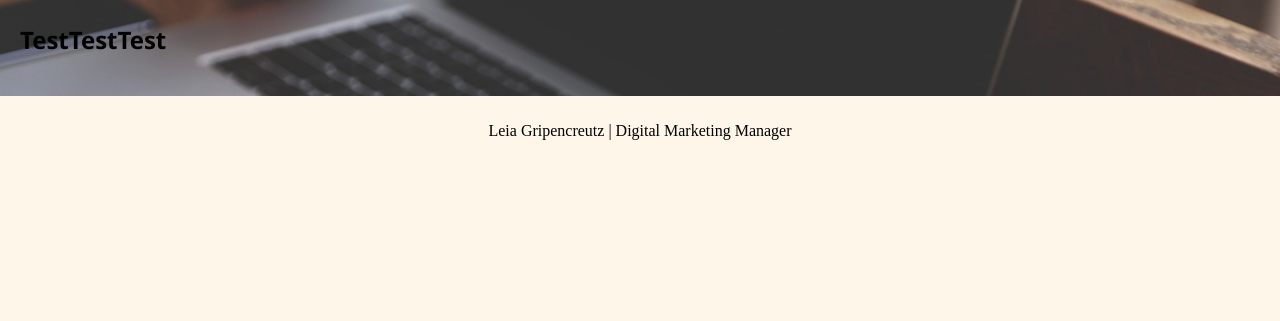
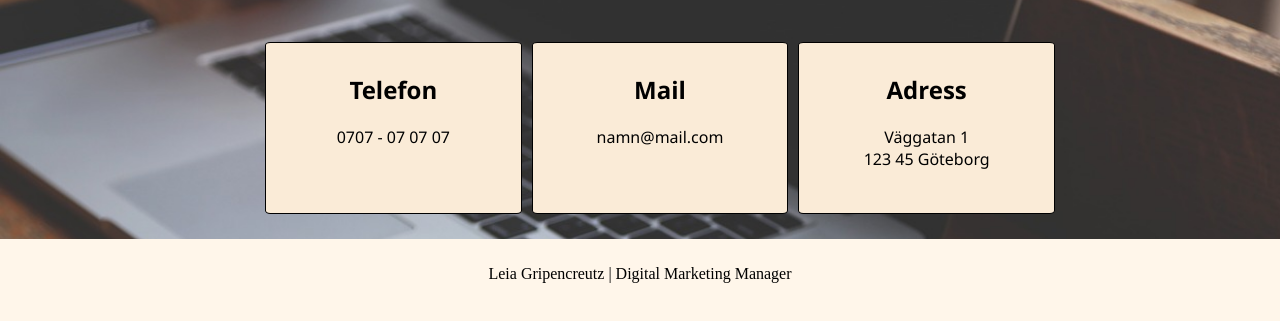
Before and after one commit to lgripen/Profile, a plain HTML site: page kontakt.html in a window 1280 px wide. Shown: the part 173-494 px from the top of the page. Drawn offline with Linux system fonts and the light colour scheme.

Commit message:
Updated Contact
Updated contact page and CSS

```diff
--- a/kontakt.html
+++ b/kontakt.html
@@ -29,9 +29,17 @@
             <p class="pName">Välkommen till min profilsida. Här kan du lätta hitta information om och kontaktuppgifter till mig, Leia Gripencruetz.</p>
         </div>
         <div class="contactContent">
-            <h2 class="contactItem">Test</h2>
-            <h2 class="contactItem">Test</h2>
-            <h2 class="contactItem">Test</h2>
+            <div class="contactItem"><h2 class="contactTitle">Telefon</h2>
+            <p class="contactText">0707 - 07 07 07</p>
+                </div>
+            <div class="contactItem"><h2 class="contactTitle">Mail</h2>
+            <p class="contactText">namn@mail.com</p>
+                </div>
+            <div class="contactItem"><h2 class="contactTitle">Adress</h2>
+            <p class="contactText">Väggatan 1 <br>
+                123 45 Göteborg
+            </p>
+                </div>
         </div>
     </main>
 
--- a/style.css
+++ b/style.css
@@ -43,10 +43,25 @@ a:hover {
 
 .contactContent {
     display: flex;
+    margin: auto;
+    margin-top: 50px;
+    max-width: 800px;
 }
 
 .contactItem {
     font-family:'Segoe UI', Tahoma, Geneva, Verdana, sans-serif;
+    width: 250px;
+    height: 150px;
+    border: 1px solid black; border-radius: 2%;
+    background-color: antiquewhite;
+    padding: 10px;
+    margin: 5px;
+    text-align: center;
+}
+
+.contactText {
+    font-family: 'Segoe UI', Tahoma, Geneva, Verdana, sans-serif;
+    color: black;
 }
 
 .textContent {
```
